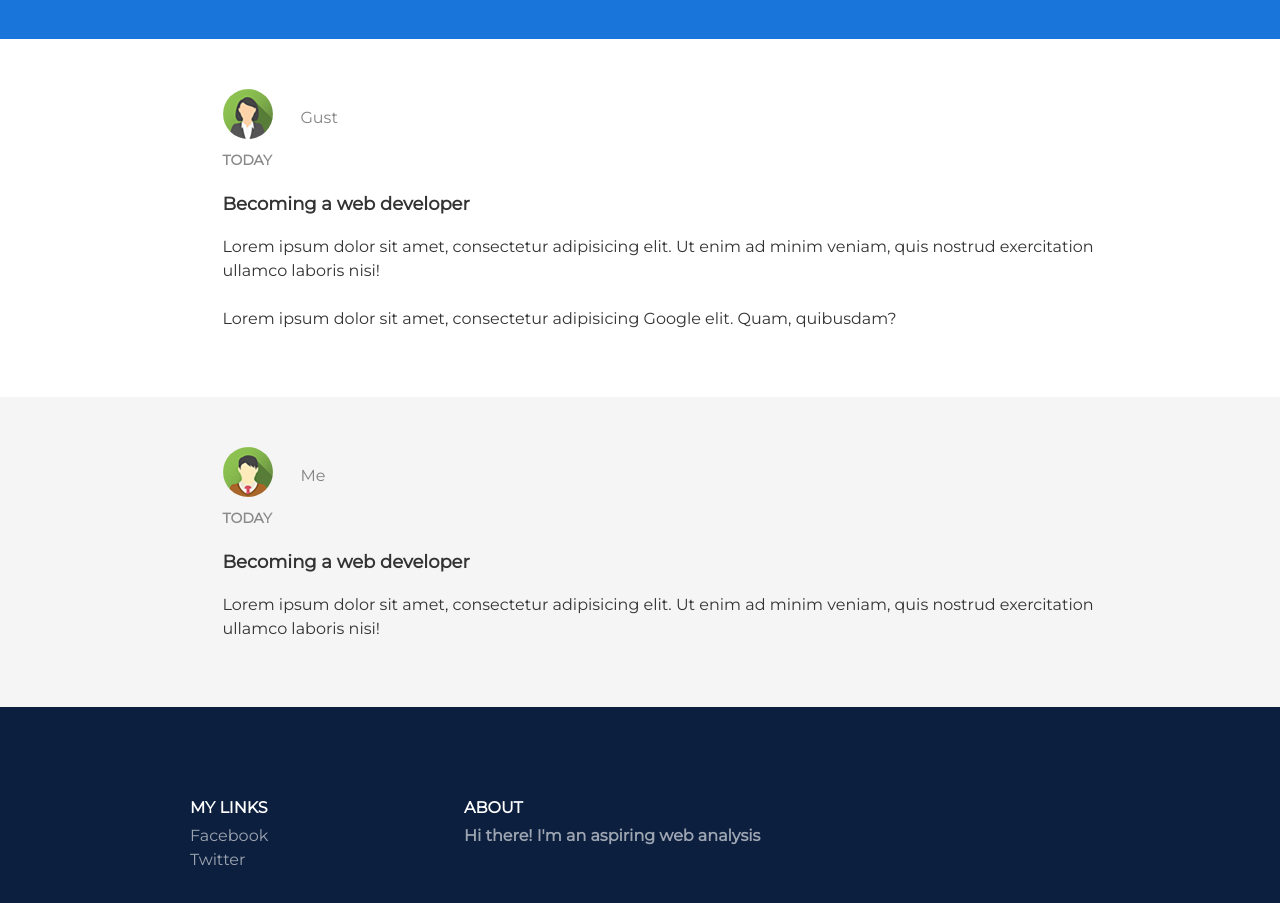
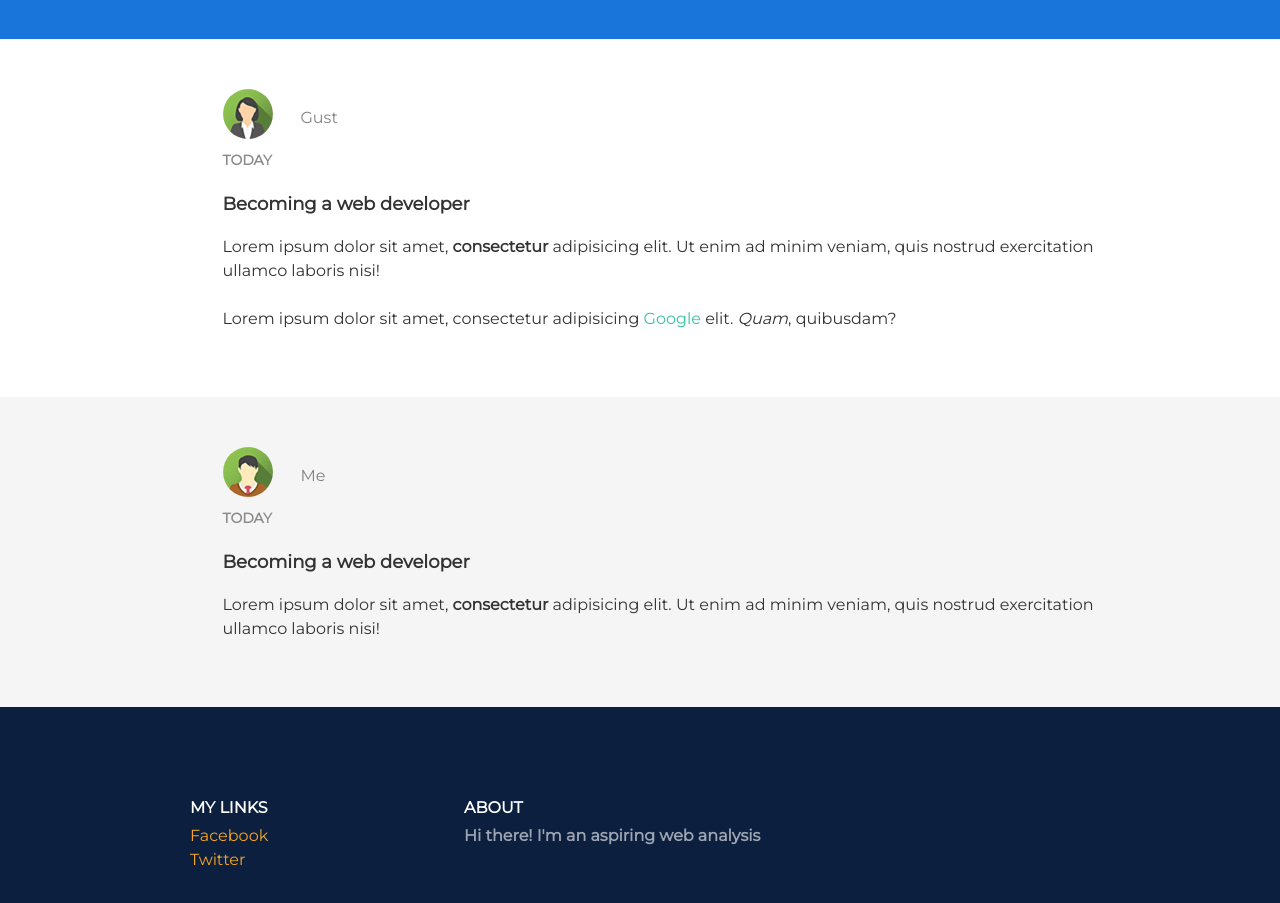
Before and after one commit to m-tetiana/qa-html-tasks, a plain HTML site: page index.html in a window 1280 px wide. Shown: the part 111-1014 px from the top of the page. Drawn offline with Linux system fonts and the light colour scheme.

Commit message:
Added hover, fixed links

```diff
--- a/index.html
+++ b/index.html
@@ -14,13 +14,13 @@
         <div class="container">
             <div class="header-container">
                 <div class="logo">
-                    <p class="title">BUGS FEED</p>
+                    <a href="index.html" class="title">BUGS FEED</a>
                 </div>
                 <div class="nav">
                     <ul>
-                        <li><a href="/reports" class="nav-link">REPORTS</a></li>
-                        <li><a href="/about" class="nav-link">ABOUT</a></li>
-                        <li><a href="/contact" class="nav-link">CONTACT</a></li>
+                        <li><a href="reports.htm" class="nav-link">REPORTS</a></li>
+                        <li><a href="about.html" class="nav-link">ABOUT</a></li>
+                        <li><a href="contact.html" class="nav-link">CONTACT</a></li>
                     </ul>
                 </div>
             </div>
@@ -37,10 +37,12 @@
 
                 <h3 class="post-title">Becoming a web developer</h3>
 
-                <p class="post-text">Lorem ipsum dolor sit amet, consectetur adipisicing elit. Ut enim ad minim veniam,
+                <p class="post-text">Lorem ipsum dolor sit amet, <b>consectetur</b> adipisicing elit. Ut enim ad minim
+                    veniam,
                     quis nostrud exercitation ullamco laboris nisi!</p>
 
-                <p class="post-text">Lorem ipsum dolor sit amet, consectetur adipisicing Google elit. Quam,
+                <p class="post-text">Lorem ipsum dolor sit amet, consectetur adipisicing <span style="color: #38c1a4">Google</span>
+                    elit. <i>Quam</i>,
                     quibusdam?</p>
 
             </div>
@@ -54,7 +56,8 @@
 
                 <h3 class="post-title">Becoming a web developer</h3>
 
-                <p class="post-text">Lorem ipsum dolor sit amet, consectetur adipisicing elit. Ut enim ad minim veniam,
+                <p class="post-text">Lorem ipsum dolor sit amet, <b>consectetur</b> adipisicing elit. Ut enim ad minim
+                    veniam,
                     quis nostrud
                     exercitation ullamco laboris nisi!</p>
 
@@ -69,8 +72,8 @@
             <div class="my-links">
                 <p class="footer-title">MY LINKS</p>
                 <ul>
-                    <li><a href="/reports" class="nav-link">Facebook</a></li>
-                    <li><a href="/about" class="nav-link">Twitter</a></li>
+                    <li><a href="#" class="my-link">Facebook</a></li>
+                    <li><a href="#" class="my-link">Twitter</a></li>
                 </ul>
             </div>
 
--- a/style/styles.css
+++ b/style/styles.css
@@ -49,6 +49,7 @@ body {
 }
 
 .title {
+    text-decoration: none;
     margin: auto;
     width: 120px;
     height: 15px;
@@ -61,6 +62,10 @@ body {
     letter-spacing: normal;
     text-align: left;
     color: #ffffff;
+}
+
+.title:hover {
+    color: #222222;
 }
 
 .nav-link {
@@ -76,6 +81,10 @@ body {
     text-align: center;
     color: #ffffff;
     opacity: 0.6;
+}
+
+.nav-link:hover {
+    color: #222222;
 }
 
 
@@ -95,6 +104,24 @@ body {
 
 .my-links > ul > li {
     margin: 5px 0;
+}
+
+.my-link {
+    text-decoration: none;
+    height: 15px;
+    font-family: Montserrat, sans-serif;
+    font-size: 16px;
+    font-weight: 300;
+    font-style: normal;
+    font-stretch: normal;
+    line-height: normal;
+    letter-spacing: normal;
+    text-align: center;
+    color: #f6a623;
+}
+
+.my-link:hover {
+    color: #1abc9c;
 }
 
 .about-me {
```
Also changed, not shown: about.html (+6 -6 lines), contact.html (+7 -7 lines), reports.htm (+6 -6 lines).
